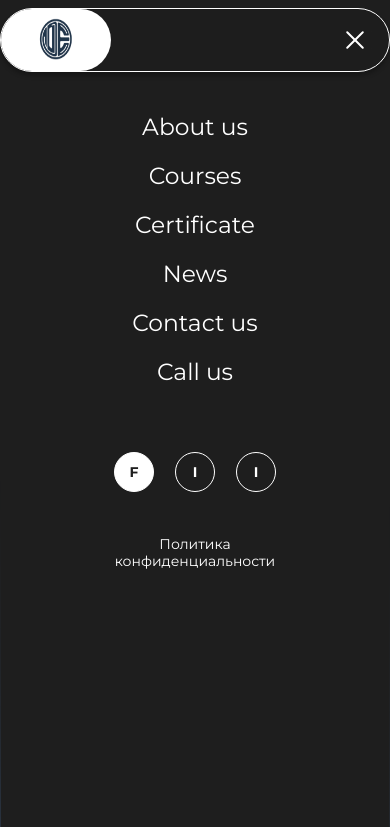
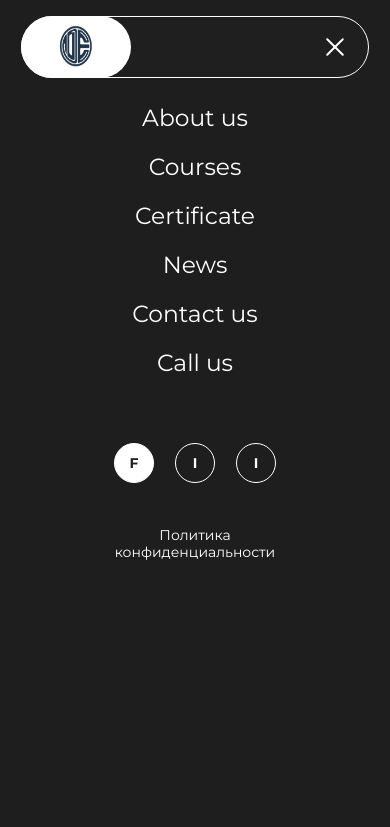
Before and after one commit to VilliamWe/Site-IT, a website built with Vite: page index.html in a window 390 px wide. Both pictures are taken after a click on the button 355 px from the left and 40 px from the top of the page. Shown: the top 827 px of the page. Built offline with nearby package versions, Linux system fonts and the light colour scheme.

Commit message:
chore: remove non-compliant ui and finalize project

```diff
--- a/index.html
+++ b/index.html
@@ -21,11 +21,11 @@
 
         <nav class="nav header__nav">
           <ul class="nav__list">
-            <li class="nav__item"><a class="nav__link" href="#">About us</a></li>
-            <li class="nav__item"><a class="nav__link" href="#">Courses</a></li>
-            <li class="nav__item"><a class="nav__link" href="#">Certificate</a></li>
-            <li class="nav__item"><a class="nav__link" href="#">News</a></li>
-            <li class="nav__item"><a class="nav__link" href="#">Contact us</a></li>
+            <li class="nav__item"><a class="nav__link" href="#about">About us</a></li>
+            <li class="nav__item"><a class="nav__link" href="#courses">Courses</a></li>
+            <li class="nav__item"><a class="nav__link" href="#certificate">Certificate</a></li>
+            <li class="nav__item"><a class="nav__link" href="#news">News</a></li>
+            <li class="nav__item"><a class="nav__link" href="#contact">Contact us</a></li>
             <li class="nav__item"><a class="nav__link nav__link--call" href="tel:+70000000000">Call us</a></li>
           </ul>
 
@@ -53,7 +53,7 @@
     <main class="main">
       <div class="main__glow" aria-hidden="true"></div>
 
-      <section class="hero">
+      <section class="hero" id="about">
         <div class="container hero__container">
           <div class="hero__content">
             <h1 class="hero__title">Start Your Career in IT Today</h1>
@@ -65,8 +65,8 @@
             </p>
 
             <div class="hero__actions">
-              <a class="hero__button hero__button--primary" href="#">About more</a>
-              <a class="hero__button hero__button--secondary" href="#">Choose a Course</a>
+              <a class="hero__button hero__button--primary" href="#contact">About more</a>
+              <a class="hero__button hero__button--secondary" href="#courses">Choose a Course</a>
             </div>
           </div>
 
@@ -96,7 +96,7 @@
         </div>
       </section>
 
-      <section class="courses">
+      <section class="courses" id="courses">
         <div class="container courses__container">
           <div class="courses__watermark" aria-hidden="true">
             <span class="courses__watermark-top">COURSES</span>
@@ -150,7 +150,6 @@
                 <a class="course-card__link" href="#">Read more</a>
               </article>
             </div>
-
           </div>
 
           <div class="courses__pagination" aria-label="Courses pagination">
@@ -162,7 +161,7 @@
         </div>
       </section>
 
-      <section class="enrollment">
+      <section class="enrollment" id="contact">
         <div class="container enrollment__container">
           <div class="enrollment__head">
             <span class="enrollment__label">Enrollment</span>
@@ -177,10 +176,10 @@
                   Leave a request and we will help you choose the right course
                   and guide you through the details
                 </p>
-                <a class="enrollment__contact" href="#">Contact us</a>
+                <a class="enrollment__contact" href="tel:+70000000000">Contact us</a>
               </article>
 
-              <a class="enrollment__view" href="#">
+              <a class="enrollment__view" href="#courses">
                 <span class="enrollment__view-text">View all courses</span>
                 <span class="enrollment__view-icon" aria-hidden="true">
                   <img src="/images/enroll-right.png" alt="" />
@@ -196,7 +195,7 @@
         </div>
       </section>
 
-      <section class="certificate">
+      <section class="certificate" id="certificate">
         <div class="container certificate__container">
           <div class="certificate__head">
             <span class="certificate__label">Certificate</span>
@@ -233,7 +232,8 @@
           </div>
         </div>
       </section>
-      <section class="news">
+
+      <section class="news" id="news">
         <div class="news__glow" aria-hidden="true"></div>
         <div class="container news__container">
           <div class="news__head">
@@ -275,7 +275,6 @@
         </div>
       </section>
     </main>
-
   </div>
 
   <script type="module" src="/src/js/main.js"></script>
--- a/src/js/modules/burger.js
+++ b/src/js/modules/burger.js
@@ -1,12 +1,29 @@
 export function initBurger() {
   const burger = document.querySelector('.burger');
   const nav = document.querySelector('.header__nav');
+  const header = document.querySelector('.header');
   const navLinks = document.querySelectorAll('.header__nav .nav__link');
   const mobileBreakpoint = 992;
 
-  if (!burger || !nav) {
+  if (!burger || !nav || !header) {
     return;
   }
+
+  const scrollToTarget = (hash) => {
+    const target = document.querySelector(hash);
+
+    if (!target) {
+      return;
+    }
+
+    const headerOffset = header.getBoundingClientRect().height + 16;
+    const targetTop = window.scrollY + target.getBoundingClientRect().top - headerOffset;
+
+    window.scrollTo({
+      top: Math.max(0, targetTop),
+      behavior: 'smooth',
+    });
+  };
 
   const toggleMenu = (isOpen) => {
     burger.classList.toggle('burger--active', isOpen);
@@ -22,10 +39,26 @@ export function initBurger() {
   });
 
   navLinks.forEach((link) => {
-    link.addEventListener('click', () => {
+    link.addEventListener('click', (event) => {
+      const hash = link.getAttribute('href');
+
+      if (!hash || !hash.startsWith('#')) {
+        return;
+      }
+
+      event.preventDefault();
+
       if (window.innerWidth <= mobileBreakpoint) {
         toggleMenu(false);
+
+        window.setTimeout(() => {
+          scrollToTarget(hash);
+        }, 10);
+
+        return;
       }
+
+      scrollToTarget(hash);
     });
   });
 
--- a/src/scss/base/_base.scss
+++ b/src/scss/base/_base.scss
@@ -4,6 +4,10 @@
   --color-border: rgba(255, 255, 255, 0.65);
   --container-width: 1414px;
   --container-padding: 20px;
+}
+
+html {
+  scroll-behavior: smooth;
 }
 
 body {
@@ -21,7 +25,7 @@ body.menu-open {
 .main {
   position: relative;
   overflow: hidden;
-  padding-top: 129px;
+  padding-top: 113px;
 }
 
 .main__glow {
@@ -42,9 +46,13 @@ body.menu-open {
   margin-inline: auto;
 }
 
+section[id] {
+  scroll-margin-top: 140px;
+}
+
 @media (max-width: 480px) {
   .main {
-    padding-top: 80px;
+    padding-top: 79px;
   }
 
   .main__glow {
--- a/src/scss/blocks/_courses.scss
+++ b/src/scss/blocks/_courses.scss
@@ -323,12 +323,6 @@
     margin-bottom: 22px;
   }
 
-  .courses__label,
-  .courses__more,
-  .course-card__link {
-    font-size: 16px;
-  }
-
   .courses__slider .swiper-slide,
   .course-card {
     width: 380px;
@@ -437,8 +431,7 @@
     margin-bottom: 20px;
   }
 
-  .courses__label,
-  .courses__more {
+  .courses__label{
     font-size: 18px;
     line-height: 22px;
   }
--- a/src/scss/blocks/_header.scss
+++ b/src/scss/blocks/_header.scss
@@ -3,17 +3,21 @@
   top: 0;
   left: 0;
   width: 100%;
-  padding: 16px 0 0;
-  z-index: 100;
+  padding: 33px 202px 0 194px;
+  box-sizing: border-box;
+  z-index: 200;
 }
 
 .header__container {
   display: flex;
   align-items: center;
   justify-content: space-between;
-  width: 1524px;
+  width: 100%;
+  max-width: 1524px;
+  margin-inline: auto;
   height: 80px;
-  padding-right: 29px;
+  padding-right: clamp(18px, 2vw, 29px);
+  box-sizing: border-box;
   border: 1px solid rgba(255, 255, 255, 1);
   border-radius: 49px;
   background: rgba(31, 31, 31, 0.38);
@@ -35,13 +39,16 @@
 
 .header__nav {
   flex: 1 1 auto;
+  display: flex;
+  justify-content: center;
+  min-width: 0;
 }
 
 .nav__list {
   display: flex;
   align-items: center;
-  margin-left: 148px;
-  gap: 71px;
+  justify-content: center;
+  gap: clamp(18px, 2.8vw, 52px);
 }
 
 .nav__item {
@@ -59,7 +66,8 @@
   align-items: center;
   justify-content: center;
   min-height: 60px;
-  padding-inline: 18px;
+  padding-inline: 12px;
+  white-space: nowrap;
   color: #fff;
   font-size: clamp(14px, 0.8vw, 16px);
   font-weight: 400;
@@ -116,6 +124,7 @@
   justify-content: center;
   min-width: 161px;
   height: 43px;
+  flex-shrink: 0;
   background: linear-gradient(90deg, #67a6fb 0%, #3f10d2 100%);
   border-radius: 999px;
   color: rgba(255, 255, 255, 1);
@@ -168,24 +177,56 @@
   transform: translateY(-8px) rotate(-45deg);
 }
 
+@media (max-width: 1820px) {
+  .header {
+    padding: 20px 140px 0 124px;
+    z-index: 100;
+  }
+}
+
+@media (max-width: 1440px) {
+  .header {
+    padding: 10px 10px 0 14px;
+    z-index: 100;
+  }
+}
+
 @media (max-width: 992px) {
   .header {
-    padding-top: 12px;
-    z-index: 100;
+    padding: 12px 20px 0;
+    z-index: 220;
   }
 
   .header__container {
     position: relative;
+    z-index: 230;
     width: 100%;
+    max-width: none;
     height: 72px;
     padding-right: 18px;
     border-radius: 36px;
+    background: rgba(31, 31, 31, 1);
+    backdrop-filter: none;
+    -webkit-backdrop-filter: none;
+  }
+
+  .header__container::before {
+    position: absolute;
+    inset: 0;
+    z-index: 235;
+    content: "";
+    border: 1px solid rgba(255, 255, 255, 1);
+    border-radius: inherit;
+    background: rgba(31, 31, 31, 1);
+    pointer-events: none;
   }
 
   .header__logo {
     width: 132px;
     height: 70px;
     border-radius: 36px;
+    position: relative;
+    z-index: 240;
   }
 
   .header__logo-image {
@@ -195,18 +236,16 @@
 
   .header__nav {
     position: fixed;
-    top: 84px;
-    right: 0;
-    bottom: 0;
-    left: 0;
-    z-index: 90;
+    inset: 0;
+    z-index: 210;
     display: flex;
     flex-direction: column;
     justify-content: flex-start;
-    width: 100%;
-    min-height: calc(100dvh - 84px);
-    padding: 28px 20px 32px;
-    background-color: #1E1E1E;
+    width: 100vw;
+    min-height: 100dvh;
+    padding: 112px 20px 32px;
+    box-sizing: border-box;
+    background-color: #1e1e1e;
     overflow-y: auto;
     opacity: 0;
     visibility: hidden;
@@ -309,26 +348,45 @@
 
   .burger {
     display: inline-flex;
+    position: relative;
+    z-index: 250;
   }
 }
 
 @media (max-width: 640px) {
   .header {
-    padding-top: 8px;
-    z-index: 100;
+    padding: 15px 20px 0;
+    z-index: 220;
   }
 
   .header__container {
     position: relative;
+    z-index: 230;
     height: 64px;
     padding-right: 14px;
     border-radius: 32px;
+    background: rgba(31, 31, 31, 1);
+    backdrop-filter: none;
+    -webkit-backdrop-filter: none;
+  }
+
+  .header__container::before {
+    position: absolute;
+    inset: 0;
+    z-index: 235;
+    content: "";
+    border: 1px solid rgba(255, 255, 255, 1);
+    border-radius: inherit;
+    background: rgba(31, 31, 31, 1);
+    pointer-events: none;
   }
 
   .header__logo {
     width: 110px;
     height: 62px;
     border-radius: 32px;
+    position: relative;
+    z-index: 240;
   }
 
   .header__logo-image {
@@ -342,18 +400,16 @@
 
   .header__nav {
     position: fixed;
-    top: 72px;
-    right: 0;
-    bottom: 0;
-    left: 0;
-    z-index: 90;
+    inset: 0;
+    z-index: 210;
     display: flex;
     flex-direction: column;
     justify-content: flex-start;
-    width: 100%;
-    min-height: calc(100dvh - 72px);
-    padding: 24px 20px 32px;
-    background-color: #1E1E1E;
+    width: 100vw;
+    min-height: 100dvh;
+    padding: 96px 20px 32px;
+    box-sizing: border-box;
+    background-color: #1e1e1e;
     overflow-y: auto;
     opacity: 0;
     visibility: hidden;
@@ -422,7 +478,7 @@
     width: 40px;
     height: 40px;
     position: relative;
-    z-index: 70;
+    z-index: 250;
   }
 
   .burger__line {
--- a/src/scss/blocks/_hero.scss
+++ b/src/scss/blocks/_hero.scss
@@ -52,7 +52,9 @@
   font-weight: 400;
   line-height: 24px;
   white-space: nowrap;
-  transition: background 0.3s ease, color 0.3s ease;
+  transition:
+    background 0.3s ease,
+    color 0.3s ease;
 }
 
 .hero__button--primary {
--- a/src/scss/blocks/_news.scss
+++ b/src/scss/blocks/_news.scss
@@ -1,3 +1,8 @@
+.news {
+  position: relative;
+  overflow: hidden;
+}
+
 .news__container {
   position: relative;
 }
@@ -70,7 +75,7 @@
 }
 
 .news__watermark-bottom {
-  margin-left: 40px;
+    margin-left: 120px;
 }
 
 .news__glow {
```
Also changed, not shown: src/scss/blocks/_enrollment.scss (+6 -2 lines), src/scss/blocks/_section-head.scss (added, +50 -0 lines), src/scss/style.scss (+11 -10 lines), README.md. Lines whose indentation alone changed are shown as unchanged.
